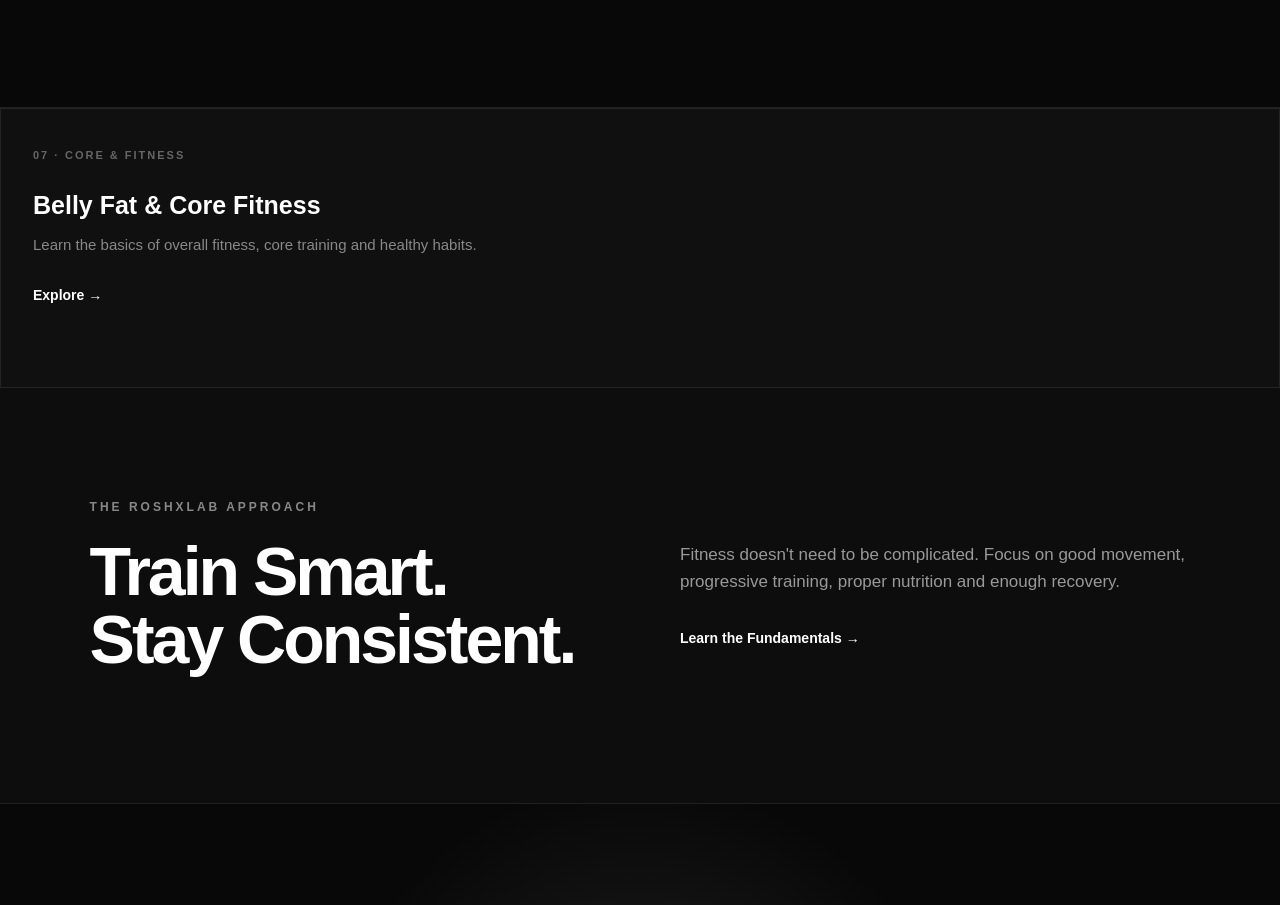
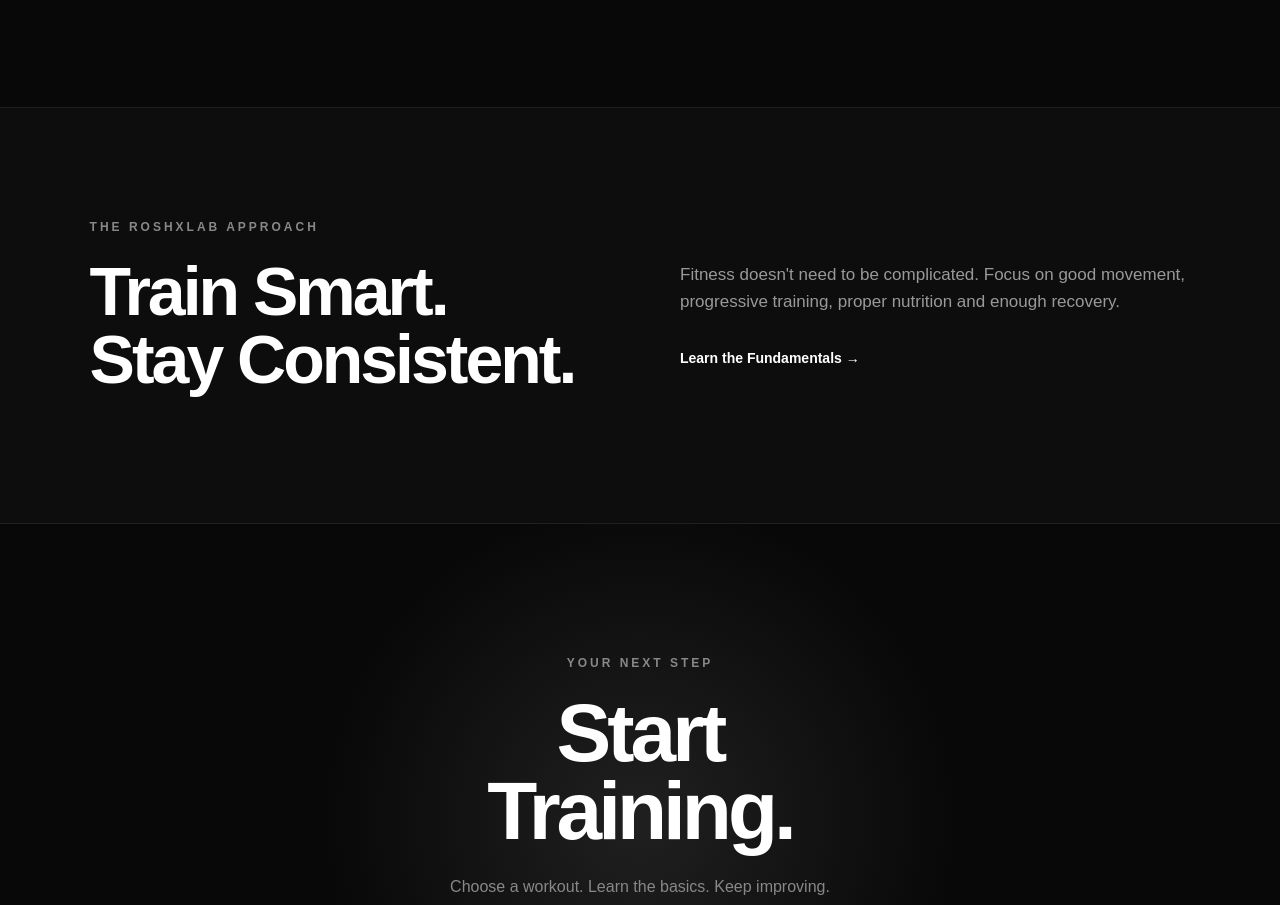
Before and after one commit to roshanwiser078-maker/ROSHXLAB, a plain HTML site: page workouts.html in a window 1280 px wide. Shown: the part 2374-3279 px from the top of the page. Drawn offline with Linux system fonts and the light colour scheme.

Commit message:
Fix workout links and HTML structure

```diff
--- a/workouts.html
+++ b/workouts.html
@@ -228,7 +228,8 @@
                             your fitness journey.
                         </p>
 
-                        <a href="beginner-workouts.html">Explore →</a>
+                        <!-- FIXED LINK -->
+                        <a href="beginner-workout.html">Explore →</a>
 
                     </div>
 
@@ -261,6 +262,9 @@
                     </div>
 
                 </article>
+
+
+                <!-- CORE & FITNESS -->
                 <article class="card">
 
                     <span>07 · CORE & FITNESS</span>
@@ -278,28 +282,11 @@
 
                 </article>
 
+
             </div>
 
         </section>
 
-<article class="card">
-
-    <span>07 · CORE & FITNESS</span>
-
-    <h3>
-        Belly Fat & Core Fitness
-    </h3>
-
-    <p>
-        Learn the basics of overall fitness,
-        core training and healthy habits.
-    </p>
-
-    <a href="belly-fat-core.html">
-        Explore →
-    </a>
-
-</article>
 
         <!-- ROSHXLAB APPROACH -->
         <section class="section dark-section">
```
Lines whose indentation alone changed are shown as unchanged.
